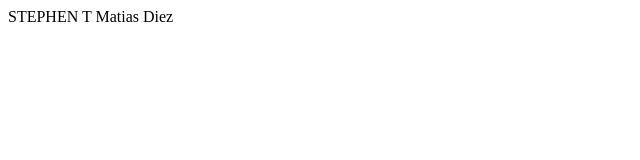
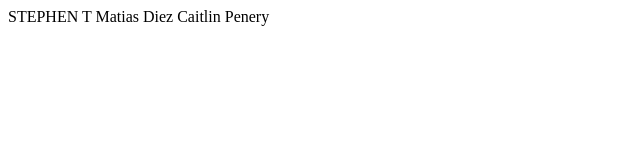
Before and after one commit to Stephen-Treasure/git-practice-repo, a plain HTML site: page index.html in a window 1280 px wide. Shown: the whole page, without its empty margins (0-640 px from the left). Drawn offline with Linux system fonts and the light colour scheme.

Commit message:
Added Caitlin

```diff
--- a/index.html
+++ b/index.html
@@ -2,6 +2,6 @@
 <html lang="en">
     <head> </head>
     <body>
-        STEPHEN T Matias Diez
+        STEPHEN T Matias Diez Caitlin Penery
     </body>
 </html>
```
